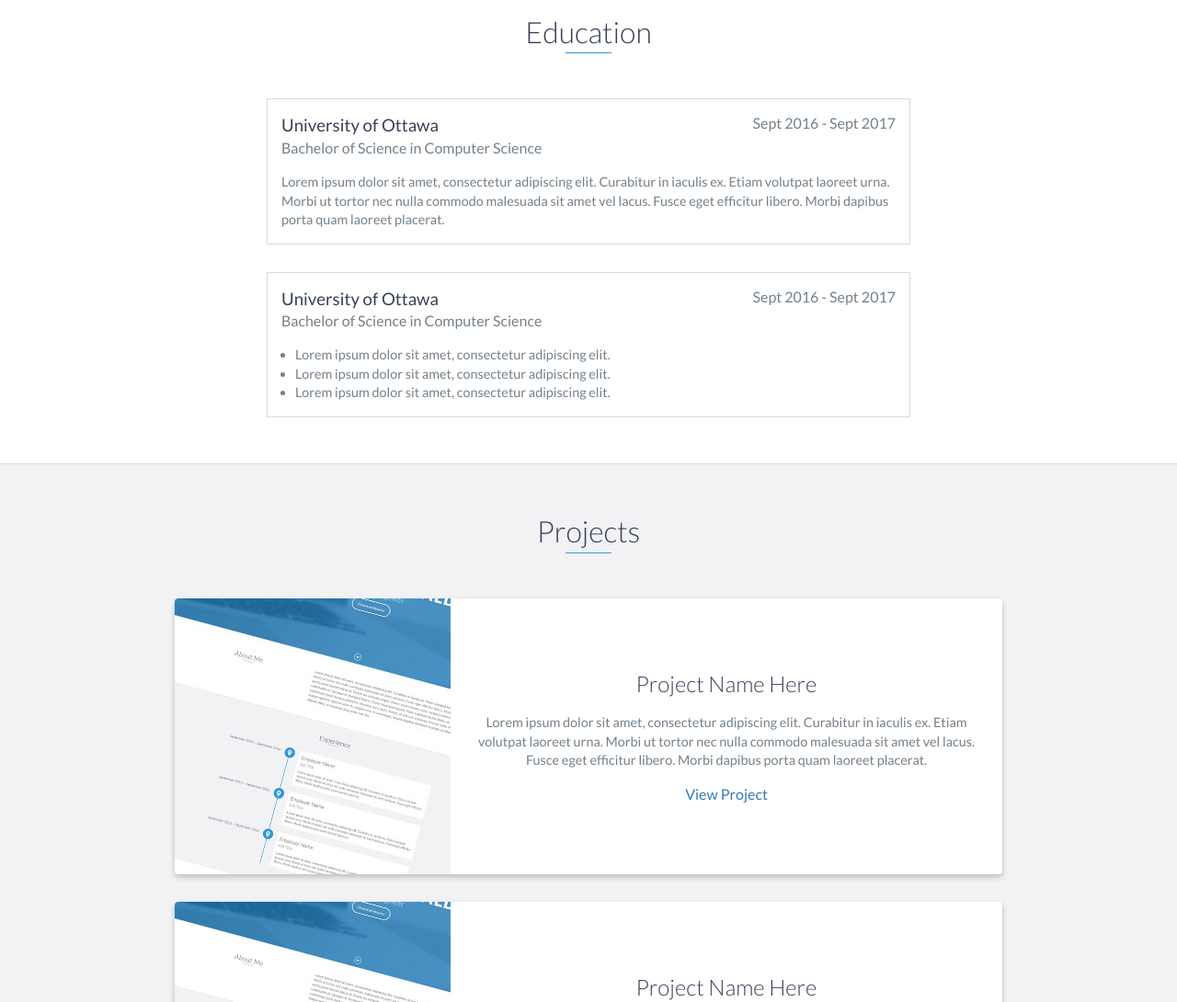
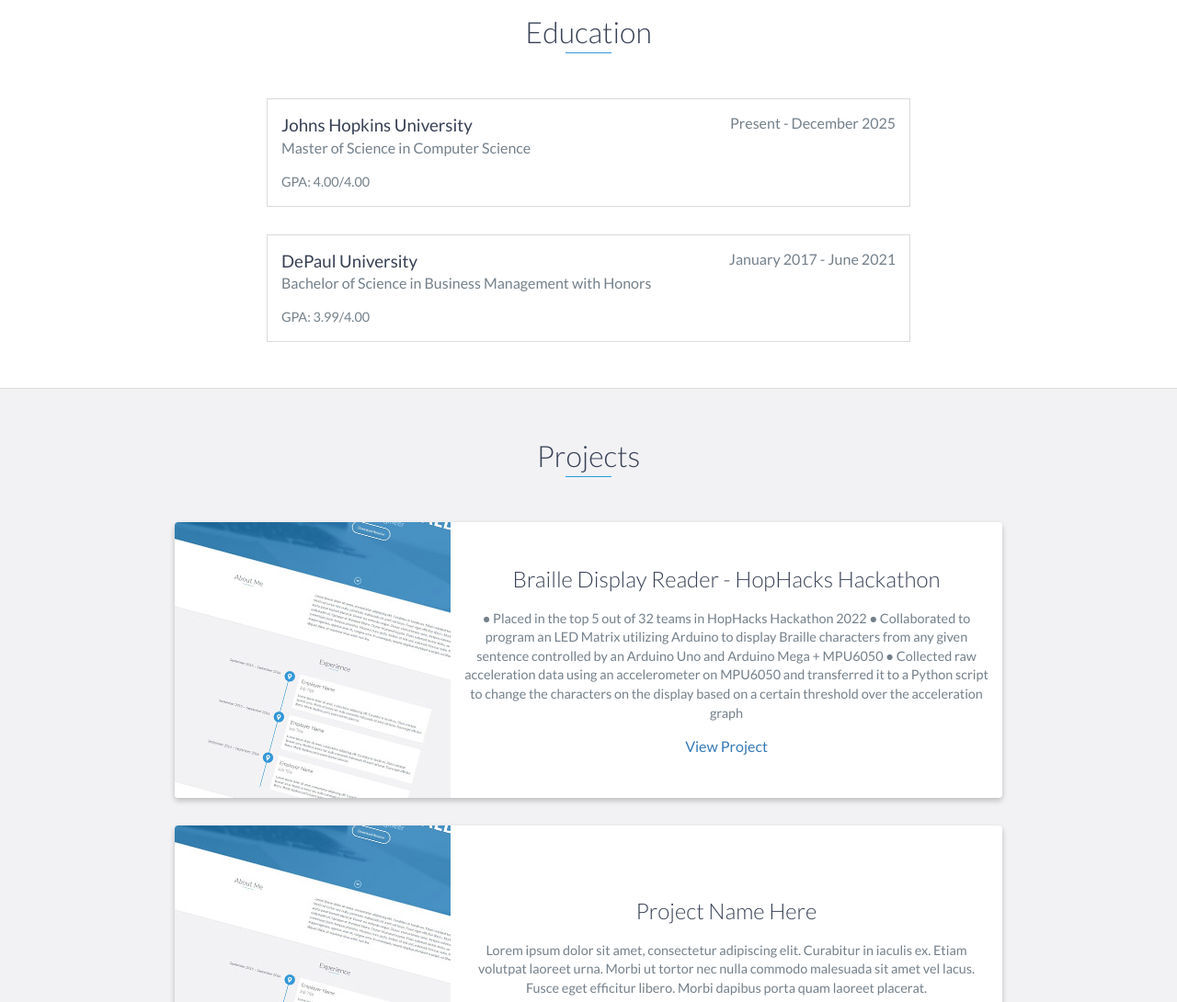
Before and after one commit to veetzaveri/github-portfolio, a website: page index.html in a window 1280 px wide. Shown: the part 2660-3750 px from the top of the page at 92% size. Drawn offline with nearby package versions, Linux system fonts and the light colour scheme.

Commit message:
Update index.html
update index.html

```diff
--- a/index.html
+++ b/index.html
@@ -145,30 +145,22 @@
     <div id="education">
         <h2 class="heading">Education</h2>
         <div class="education-block">
-            <h3>University of Ottawa</h3>
-            <span class="education-date">Sept 2016 - Sept 2017</span>
-            <h4>Bachelor of Science in Computer Science</h4>
+            <h3>Johns Hopkins University</h3>
+            <span class="education-date">Present - December 2025</span>
+            <h4>Master of Science in Computer Science</h4>
             <p>
-                Lorem ipsum dolor sit amet, consectetur adipiscing elit. Curabitur in iaculis ex. Etiam volutpat laoreet urna. Morbi ut tortor nec nulla commodo malesuada sit amet vel lacus. Fusce eget efficitur libero. Morbi dapibus porta quam laoreet placerat.
+                GPA: 4.00/4.00
             </p>
         </div>
         <!-- End .education-block -->
 
         <div class="education-block">
-            <h3>University of Ottawa</h3>
-            <span class="education-date">Sept 2016 - Sept 2017</span>
-            <h4>Bachelor of Science in Computer Science</h4>
-            <ul>
-                <li>
-                    Lorem ipsum dolor sit amet, consectetur adipiscing elit.
-                </li>
-                <li>
-                    Lorem ipsum dolor sit amet, consectetur adipiscing elit.
-                </li>
-                <li>
-                    Lorem ipsum dolor sit amet, consectetur adipiscing elit.
-                </li>
-            </ul>
+            <h3>DePaul University</h3>
+            <span class="education-date">January 2017 - June 2021</span>
+            <h4>Bachelor of Science in Business Management with Honors</h4>
+            <p>
+                GPA: 3.99/4.00
+            </p>
         </div>
         <!-- End .education-block -->
     </div>
@@ -184,9 +176,11 @@
                     </div>
                     <!-- End .project-image -->
                     <div class="project-info">
-                        <h3>Project Name Here</h3>
+                        <h3>Braille Display Reader - HopHacks Hackathon</h3>
                         <p>
-                            Lorem ipsum dolor sit amet, consectetur adipiscing elit. Curabitur in iaculis ex. Etiam volutpat laoreet urna. Morbi ut tortor nec nulla commodo malesuada sit amet vel lacus. Fusce eget efficitur libero. Morbi dapibus porta quam laoreet placerat.
+                            ● Placed in the top 5 out of 32 teams in HopHacks Hackathon 2022
+                            ● Collaborated to program an LED Matrix utilizing Arduino to display Braille characters from any given sentence controlled by an Arduino Uno and Arduino Mega + MPU6050
+                            ● Collected raw acceleration data using an accelerometer on MPU6050 and transferred it to a Python script to change the characters on the display based on a certain threshold over the acceleration graph
                         </p>
                         <a href="#">View Project</a>
                     </div>
```
